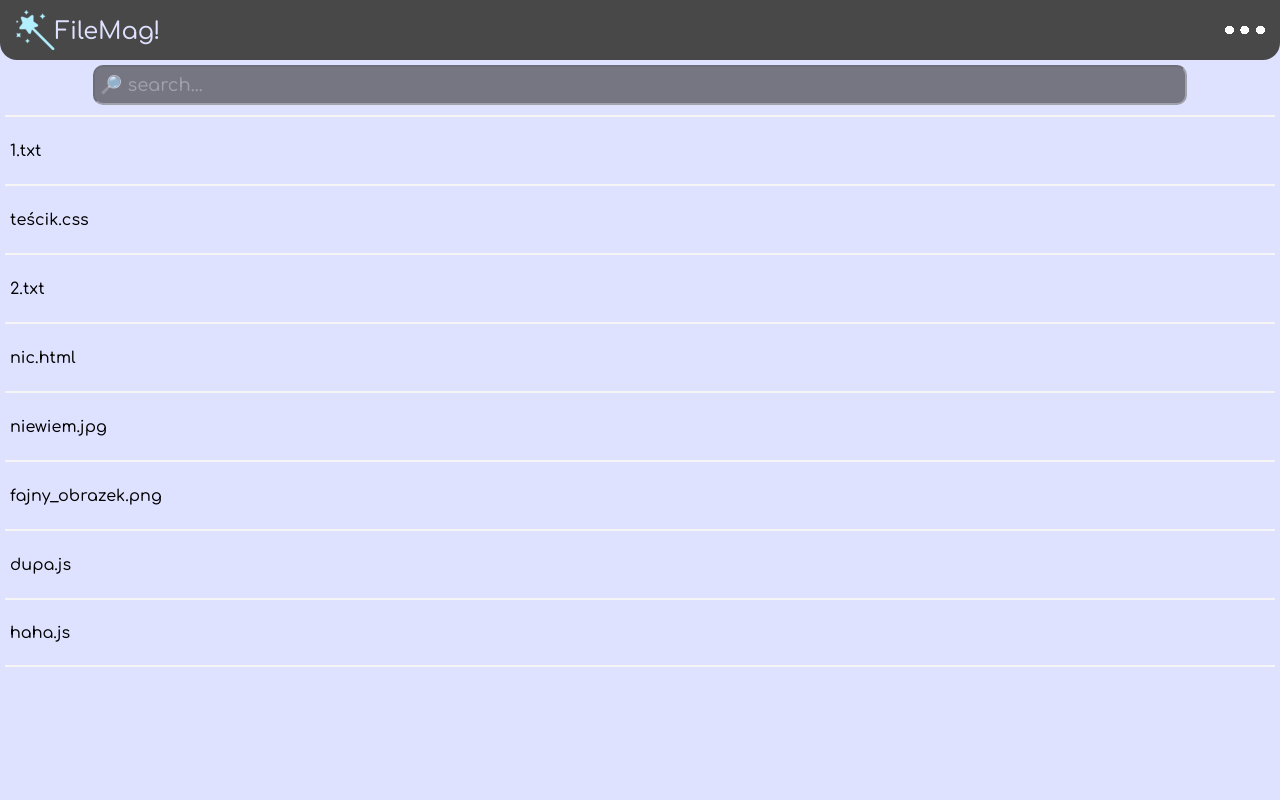
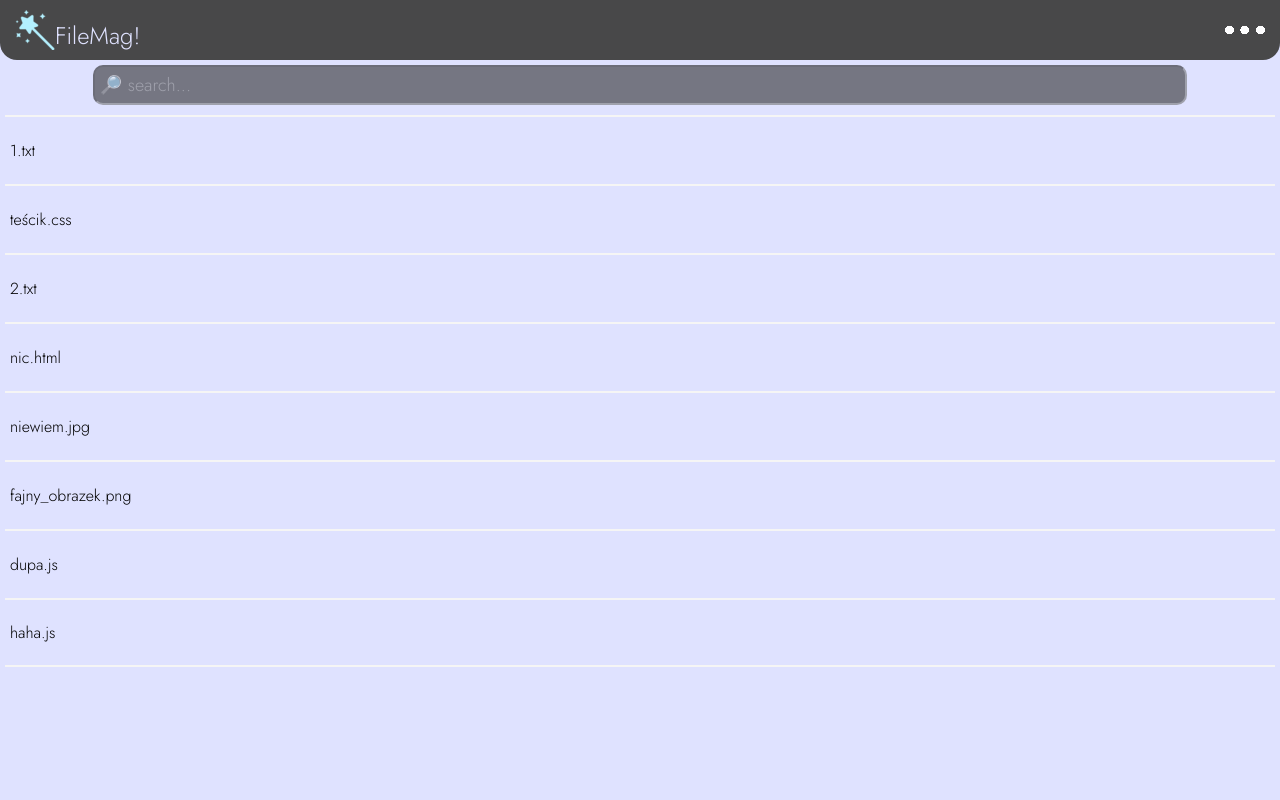
Before and after one commit to LuckieLuke/FileMag, a Flask app: page / in a window 1280 px wide. Run offline with Flask 2, Linux system fonts and the light colour scheme.

Commit message:
fonts changed

```diff
--- a/static/css/style.css
+++ b/static/css/style.css
@@ -41,7 +41,7 @@ body {
 .contents {
     padding: 5px 5px 5px 5px;
     height: 100%;
-    font-family: 'Comfortaa', 'Jost', cursive;
+    font-family: 'Jost', cursive;
 }
 
 .logo-wand {
@@ -54,7 +54,7 @@ h1.logo-name{
     color: #dfe2ff;
     font-size: 24px;
     margin-top: 18px;
-    font-family: 'Comfortaa', 'Jost', cursive;
+    font-family: 'Jost', cursive;
     font-weight: normal;
     text-decoration: none;
     float: left;
@@ -77,7 +77,7 @@ h1.logo-name{
     background-color: #303030;
     padding: 0 5px;
     color: white;
-    font-family: 'Comfortaa', 'Jost', cursive;
+    font-family: 'Jost', cursive;
     font-size: 18px;
 }
 
```
